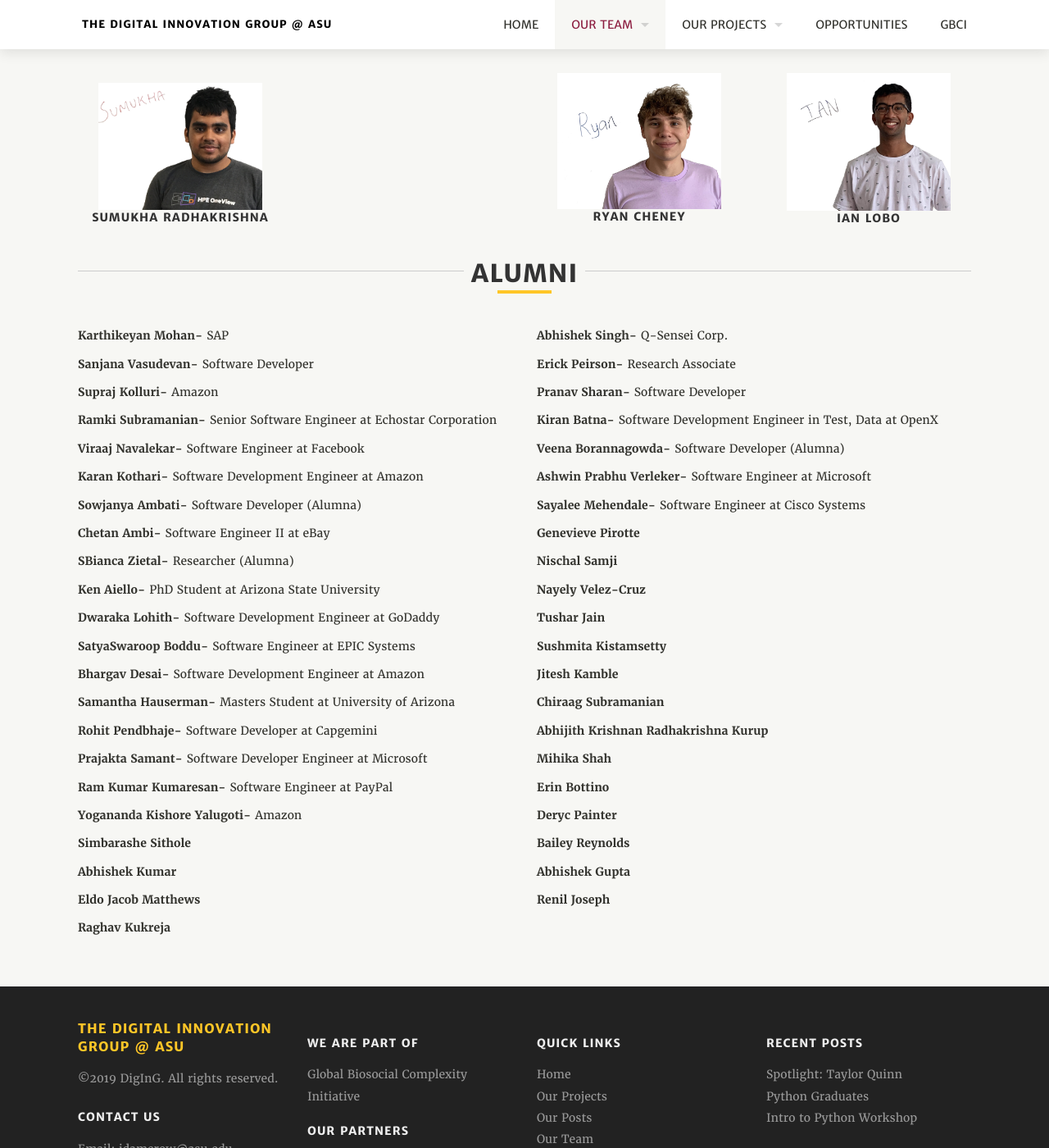
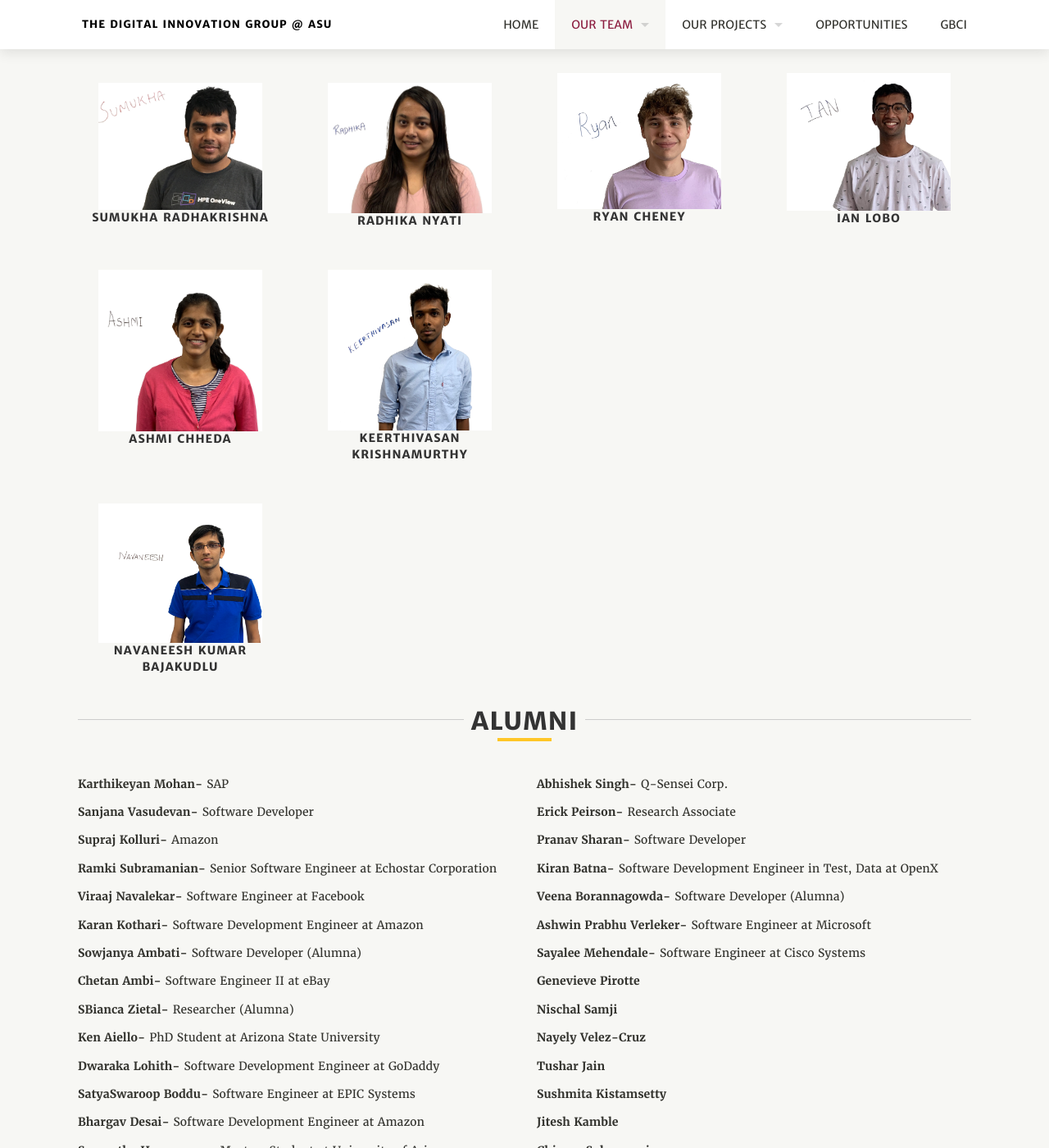
Before and after one commit to diging/diging, a Jekyll site: the page built from people/index.html, in a window 1280 px wide and 1400 px high, scrolled down 1118 px. Shown: the whole window at 82% size. Built offline with Jekyll 4.4.1, drawn with Linux system fonts in a browser that asks for light colours.

Commit message:
Story/web 27 (#27)
* [WEB-27] added 4 new developers to Developers list

* [WEB-27] added the 4 new student workers to the website

* [WEB-27] added images of the new student workers

```diff
--- a/people/index.html
+++ b/people/index.html
@@ -8,7 +8,7 @@ section_id: people
 <div class='full'>
   <div class="row">
     <div class="large-12 columns">
-      <a name = 'leadership'></a>
+      <a name='leadership'></a>
 
       {% include section-header.html title="our leadership" %}
 
@@ -26,7 +26,7 @@ section_id: people
         <div class='small-6 medium-3 large-3 columns'>
           <div class='mod modTeamMember'>
             <div class='member'>
-                      <img  alt="" src="/images/people/manfred.jpg"/>
+              <img alt="" src="/images/people/manfred.jpg" />
               <!-- <div class='overlay'>
                         <div class='intro'>
                           <ul class='socials'>
@@ -39,7 +39,9 @@ section_id: people
             </div>
             <header class="headspace centered-text">
               <h4 style="margin-bottom: 0px;">Manfred Laubichler</h4>
-                      <a href="http://devo-evo.lab.asu.edu/laubichler" target="_blank" class="reverse-underline"><p style="margin-bottom: 0.8rem";>Director</p></a>
+              <a href="http://devo-evo.lab.asu.edu/laubichler" target="_blank" class="reverse-underline">
+                <p style="margin-bottom: 0.8rem" ;>Director</p>
+              </a>
             </header>
 
             <p class='centered-text'>Dr. Laubichler is Presidents Professor of Theoretical Biology and History of Biology at ASU.</p>
@@ -51,7 +53,7 @@ section_id: people
         <div class='small-6 medium-3 large-3 columns'>
           <div class='mod modTeamMember'>
             <div class='member'>
-                      <img  alt="" src="/images/people/julia.jpg" />
+              <img alt="" src="/images/people/julia.jpg" />
               <!-- <div class='overlay'>
                         <div class='intro'>
                           <ul class='socials'>
@@ -64,7 +66,9 @@ section_id: people
             </div>
             <header class="headspace centered-text">
               <h4 style="margin-bottom: 0px;">Julia Damerow</h4>
-                      <a href="http://jdamerow.users.sourceforge.net/" target="_blank" class="reverse-underline"><p style="margin-bottom: 0.8rem";>Head of Development</p></a>
+              <a href="http://jdamerow.users.sourceforge.net/" target="_blank" class="reverse-underline">
+                <p style="margin-bottom: 0.8rem" ;>Head of Development</p>
+              </a>
             </header>
 
             <p class='centered-text'>Julia is a software engineer focusing on the development of software for digital/computational history and philosophy of science and digital humanities. </p>
@@ -75,7 +79,7 @@ section_id: people
         <div class='small-6 medium-3 large-3 columns'>
           <div class='mod modTeamMember'>
             <div class='member'>
-                      <img  alt="" src="/images/people/dirk.jpg" />
+              <img alt="" src="/images/people/dirk.jpg" />
               <!-- <div class='overlay'>
                         <div class='intro'>
                           <ul class='socials'>
@@ -88,7 +92,9 @@ section_id: people
             </div>
             <header class="headspace centered-text">
               <h4 style="margin-bottom: 0px;">Dirk Wintergrün</h4>
-                      <a href="https://www.mpiwg-berlin.mpg.de/en/users/dwinter" target="_blank" class="reverse-underline"><p style="margin-bottom: 0.8rem";>Department I MPIWG</p></a>
+              <a href="https://www.mpiwg-berlin.mpg.de/en/users/dwinter" target="_blank" class="reverse-underline">
+                <p style="margin-bottom: 0.8rem" ;>Department I MPIWG</p>
+              </a>
             </header>
 
             <p class='centered-text'>Dirk is in charge of software and infrastructure projects in Department I of the Max Planck Institute for the History of Science.</p>
@@ -99,7 +105,7 @@ section_id: people
         <div class='small-6 medium-3 large-3 columns'>
           <div class='mod modTeamMember'>
             <div class='member'>
-                      <img  alt="" src="/images/people/TaylorQuinn.png" style = "width: 140px; height: 166px;"/>
+              <img alt="" src="/images/people/TaylorQuinn.png" style="width: 140px; height: 166px;" />
               <!-- <div class='overlay'>
                         <div class='intro'>
                           <ul class='socials'>
@@ -112,7 +118,9 @@ section_id: people
             </div>
             <header class="headspace centered-text">
               <h4 style="margin-bottom: 0px;">Taylor Quinn</h4>
-                      <a href="" class="reverse-underline"><p style="margin-bottom: 0.8rem";>Software Engineer</p></a>
+              <a href="" class="reverse-underline">
+                <p style="margin-bottom: 0.8rem" ;>Software Engineer</p>
+              </a>
             </header>
 
             <p class='centered-text'>Taylor is a software engineer with a background in Geographic Information Science.</p>
@@ -132,15 +140,17 @@ section_id: people
 
               <div class="mod modSectionHeader ">
                 <div class="special-title centered-text separateline">
-                        <a name = 'developers'></a>
+                  <a name='developers'></a>
                   <h2 class="separate" style="font-size: x-large; color: ;">Software Developers</h2>
                 </div>
 
               </div>
 
 
-										<p>DigInG Software Developers are a dynamic and creative team of student engineers. Our developers work in an agile environment to create robust, beautiful, and scalable software to support computational research. Each team member cultivates a unique skillset tailored to their career goals and intellectual interests, and receives one-on-one mentorship in software engineering.
-                      <!-- <strong>The first step to becoming a DigInG Software Developer is typically to participate as a <a href="#trainees">DigInG Trainee</strong></a>. If you are interested in becoming a DigInG Software Engineer, please contact <a href="mailto:jdamerow@asu.edu">Julia Damerow (jdamerow@asu.edu)</a>.--></p>
+              <p>DigInG Software Developers are a dynamic and creative team of student engineers. Our developers work in an agile environment to create robust, beautiful, and scalable software to support computational research. Each team member
+                cultivates a unique skillset tailored to their career goals and intellectual interests, and receives one-on-one mentorship in software engineering.
+                <!-- <strong>The first step to becoming a DigInG Software Developer is typically to participate as a <a href="#trainees">DigInG Trainee</strong></a>. If you are interested in becoming a DigInG Software Engineer, please contact <a href="mailto:jdamerow@asu.edu">Julia Damerow (jdamerow@asu.edu)</a>.-->
+              </p>
 
               <div class='spacing'></div>
 
@@ -178,6 +188,50 @@ section_id: people
                   </section>
                 </div>
 
+                <div class='medium-6 columns'>
+                  <section class="box">
+                    <img class="featured border" width="200px" src="/images/people/radhika.jpg" />
+                    <header class="headspace">
+                      <h4>Radhika Nyati</h4>
+                    </header>
+                  </section>
+                </div>
+
+              </div>
+
+              <div class="row" style="text-align: center;">
+
+                <div class='medium-6 columns'>
+                  <section class="box">
+                    <img class="featured border" width="200px" src="/images/people/ashmi.jpg" />
+                    <header class="headspace">
+                      <h4>Ashmi Chheda</h4>
+                    </header>
+                  </section>
+                </div>
+
+                <div class='medium-6 columns'>
+                  <section class="box">
+                    <img class="featured border" style="height:196px;" width="200px" src="/images/people/keerthivasan.jpg" />
+                    <header class="headspace">
+                      <h4>Keerthivasan Krishnamurthy</h4>
+                    </header>
+                  </section>
+                </div>
+
+              </div>
+
+              <div class="row" style="text-align: center;">
+
+                <div class='medium-6 columns'>
+                  <section class="box">
+                    <img class="featured border" width="200px" src="/images/people/navaneesh.jpg" />
+                    <header class="headspace">
+                      <h4>Navaneesh Kumar Bajakudlu</h4>
+                    </header>
+                  </section>
+                </div>
+
               </div>
 
               <div class="row" style="text-align: center;">
@@ -192,13 +246,16 @@ section_id: people
               <div class="mod modSectionHeader ">
                 <div class="special-title centered-text separateline">
 
-                        <a name = 'researchers'></a>
+                  <a name='researchers'></a>
                   <h2 class="separate" style="font-size: x-large;color: ;">Researchers</h2>
                 </div>
 
               </div>
 
-										<p>DigInG Researchers deploy our research tools and workflows to address a wide range of problems in the humanities, from a computational perspective. DigInG researchers come from both the sciences and humanities, and work closely with DigInG Developers to improve and extend our tools and methods. Our researchers are expected to develop and address their own research questions, based on their interests, and have the opportunity to acquire skills in computer science. <!--<strong>The first step to becoming a DigInG Researcher is typically to participate as a <a href="#trainees">DigInG Trainee</strong></a>. If you are interested in becoming a DigInG Researcher, please contact <a href="mailto:jdamerow@asu.edu">Julia Damerow (jdamerow@asu.edu)</a>.--></p>
+              <p>DigInG Researchers deploy our research tools and workflows to address a wide range of problems in the humanities, from a computational perspective. DigInG researchers come from both the sciences and humanities, and work closely with
+                DigInG Developers to improve and extend our tools and methods. Our researchers are expected to develop and address their own research questions, based on their interests, and have the opportunity to acquire skills in computer science.
+                <!--<strong>The first step to becoming a DigInG Researcher is typically to participate as a <a href="#trainees">DigInG Trainee</strong></a>. If you are interested in becoming a DigInG Researcher, please contact <a href="mailto:jdamerow@asu.edu">Julia Damerow (jdamerow@asu.edu)</a>.-->
+              </p>
               <div class="row" style="text-align: center;">
 
                 <div class='medium-6 columns'>
```
Also changed, not shown: images/people/ashmi.jpg (added), images/people/keerthivasan.jpg (added), images/people/navaneesh.jpg (added), images/people/radhika.jpg (added). Lines whose indentation alone changed are shown as unchanged.
